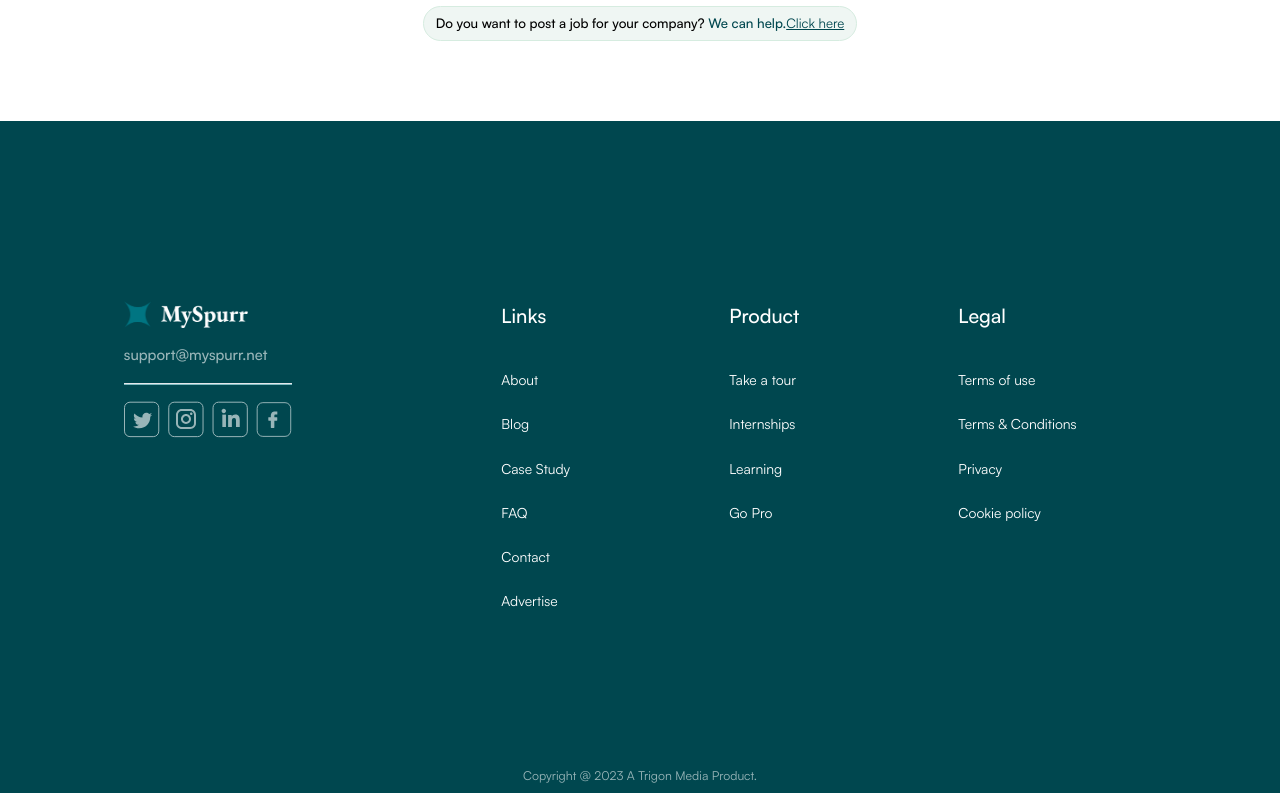
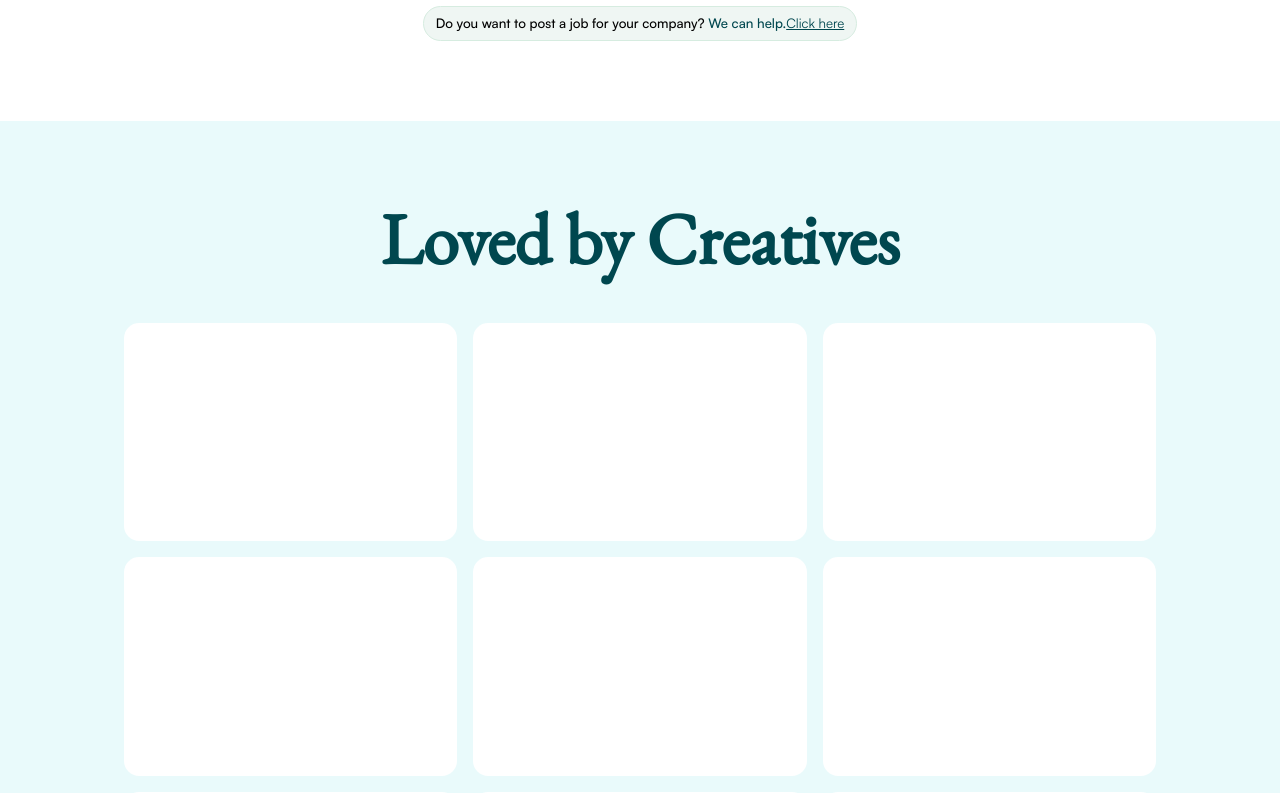
Before and after one commit to tobyakin/MySpurr-Landing-Page, a Vue app: page / in a window 1280 px wide. Shown: the part 4680-5473 px from the top of the page. Built offline with nearby package versions, Linux system fonts and the light colour scheme.

Commit message:
feat: section five

```diff
--- /dev/null
+++ b/src/components/Home/SectionFive.vue
@@ -0,0 +1,24 @@
+<template>
+  <div class="bg-[#E9FAFB] py-20">
+    <div class="container">
+      <div class="flex justify-center">
+        <h2
+          class="text-dimBrand text-[43px] lg:text-[72px] !font-semibold leading-[68.056px] lg:leading-[74px] font-EBGaramond500 mb-8"
+        >
+          Loved by Creatives
+        </h2>
+      </div>
+      <div class="md:grid md:grid-cols-3 flex overflow-x-scroll gap-4 my-4 mb-[50px]">
+        <div
+          v-for="item in 9"
+          :key="item"
+          class="bg-white h-[218.617px] lg:w-full w-[413.625px] rounded-[15.24px]"
+        ></div>
+      </div>
+    </div>
+  </div>
+</template>
+
+<script setup></script>
+
+<style></style>
--- a/src/views/HomeView.vue
+++ b/src/views/HomeView.vue
@@ -5,6 +5,7 @@ import SectionOne from "@/components/Home/SectionOne.vue";
 import SectionTwo from "@/components/Home/SectionTwo.vue";
 import SectionThree from "@/components/Home/SectionThree.vue";
 import SectionFour from "@/components/Home/SectionFour.vue";
+import SectionFive from "@/components/Home/SectionFive.vue";
 </script>
 
 <template>
@@ -14,6 +15,7 @@ import SectionFour from "@/components/Home/SectionFour.vue";
     <SectionTwo />
     <SectionThree />
     <SectionFour />
+    <SectionFive />
     <Footer />
   </div>
 </template>
```
